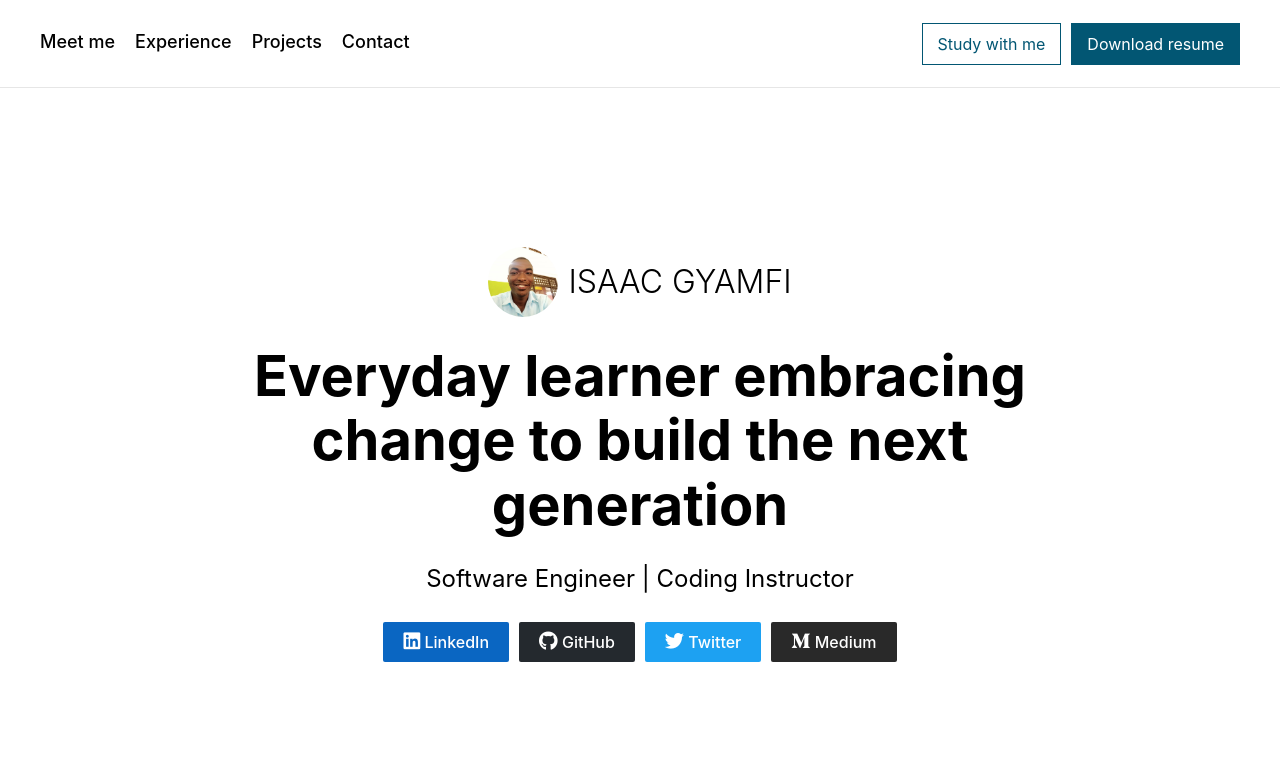
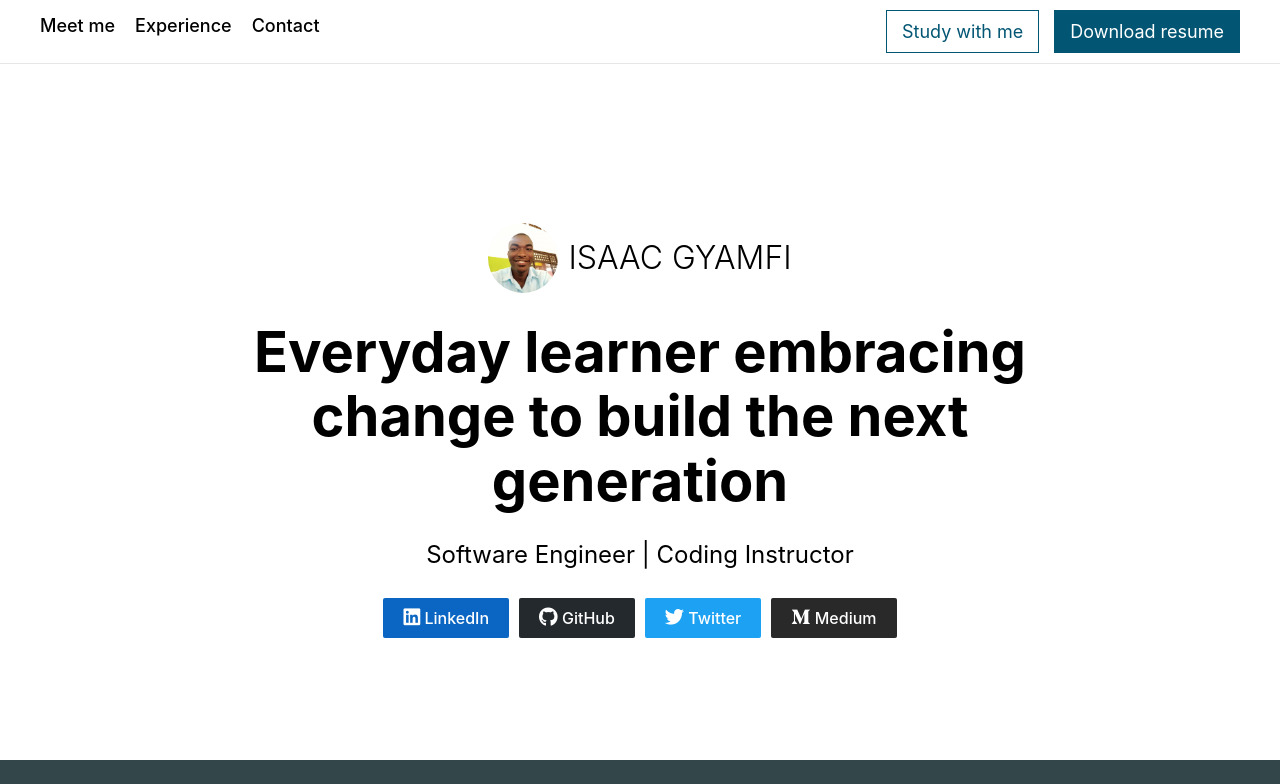
Before and after one commit to isaacgyamfi/personal-website, a Next.js app: page / in a window 1280 px wide. Shown: the top 784 px of the page. Built offline with nearby package versions, Linux system fonts and the light colour scheme.

Commit message:
fixed navbar

```diff
--- a/components/Navbar.js
+++ b/components/Navbar.js
@@ -1,4 +1,5 @@
 import Image from 'next/image';
+import Link from 'next/link';
 import React, { useState } from 'react';
 import styles from '../styles/Navigation.module.scss';
 
@@ -40,12 +41,11 @@ const Navbar = () => {
               : `${styles.navitems}`
           }
         >
-          <ul>
-            <li>Meet me</li>
-            <li>Experience</li>
-            <li>Projects</li>
-            <li>Contact</li>
-          </ul>
+          <div>
+            <a href="#about">Meet me</a>
+            <a href="#experience">Experience</a>
+            <a href="#contact">Contact</a>
+          </div>
           <div className={styles.btngroup}>
             <a href="#" className={`${styles.btn} ${styles.primarybtn}`}>
               Study with me
--- a/pages/index.js
+++ b/pages/index.js
@@ -78,7 +78,7 @@ export default function Home() {
             Learn more
           </a>
         </div> */}
-        <section className={styles.about}>
+        <section id="about" className={styles.about}>
           <div>
             <h4>Meet me 👋</h4>
             <div className={styles.row}>
@@ -130,7 +130,7 @@ export default function Home() {
             </div>
           </div>
         </section>
-        <section className={styles.work}>
+        <section id="experience" className={styles.work}>
           <div>
             <h4>Where I have worked</h4>
             <div>
@@ -166,7 +166,7 @@ export default function Home() {
             </div>
           </div>
         </section> */}
-        <section className={styles.contact}>
+        <section id="contact" className={styles.contact}>
           <div>
             <div>
               <h2>Let's get in touch</h2>
--- a/styles/Navigation.module.scss
+++ b/styles/Navigation.module.scss
@@ -26,10 +26,10 @@
     flex-direction: row;
     justify-content: space-between;
     width: 100%;
-    ul {
+    div {
       display: flex;
       padding: 0;
-      li {
+      a {
         list-style: none;
         margin: 10px 5px;
         padding: 5px;
@@ -110,11 +110,11 @@
       transition: all 0.5s ease;
       position: absolute;
       opacity: 1;
-      ul {
+      div {
         display: flex;
         flex-direction: column;
         padding: 0;
-        li {
+        a {
           width: 100%;
           color: #ffffff;
           padding: 10px;
```
